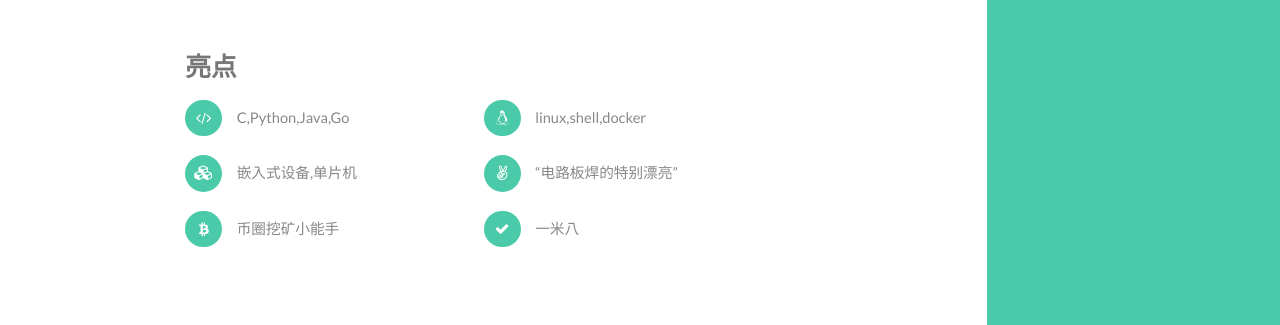
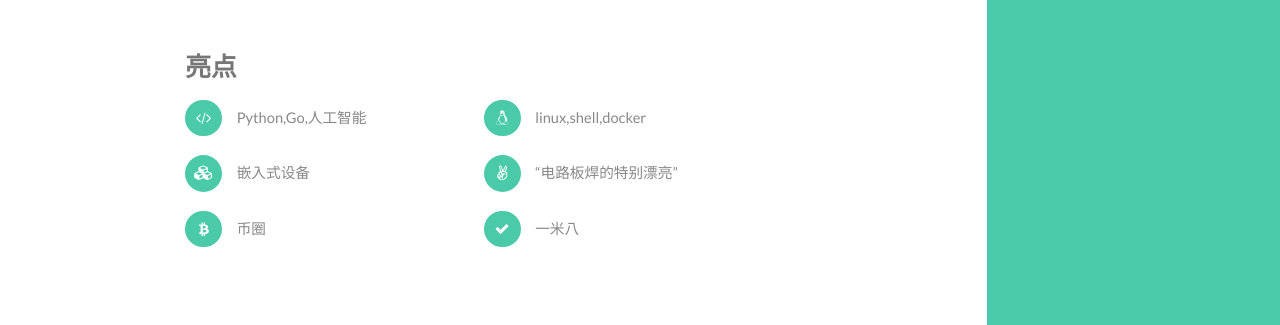
Before and after one commit to ty01528/tianyuan.github.io, a Jekyll site: the page built from index.html, in a window 1280 px wide and 1017 px high. Shown: the part 553-878 px from the top of the window. Built offline with Jekyll 4.4.1, drawn with Linux system fonts in a browser that asks for light colours.

Commit message:
Update index.html
小修小改

```diff
--- a/index.html
+++ b/index.html
@@ -20,11 +20,11 @@ layout: default
             </h3>
             <!-- <p>Integer eu ante ornare amet commetus vestibulum blandit integer in curae ac faucibus integer non. Adipiscing cubilia elementum integer lorem ipsum dolor sit amet.</p> -->
             <ul class="feature-icons">
-                <li class="fa-code">C,Python,Java,Go</li>
+                <li class="fa-code">Python,Go,人工智能</li>
                 <li class="fa-linux">linux,shell,docker</li>
-                <li class="fa-cubes">嵌入式设备,单片机</li>
+                <li class="fa-cubes">嵌入式设备</li>
                 <li class="fa-angellist">“电路板焊的特别漂亮”</li>
-                <li class="fa-bitcoin">币圈挖矿小能手</li>
+                <li class="fa-bitcoin">币圈</li>
                 <li class="fa-check">一米八</li>
             </ul>
         </div>
```
